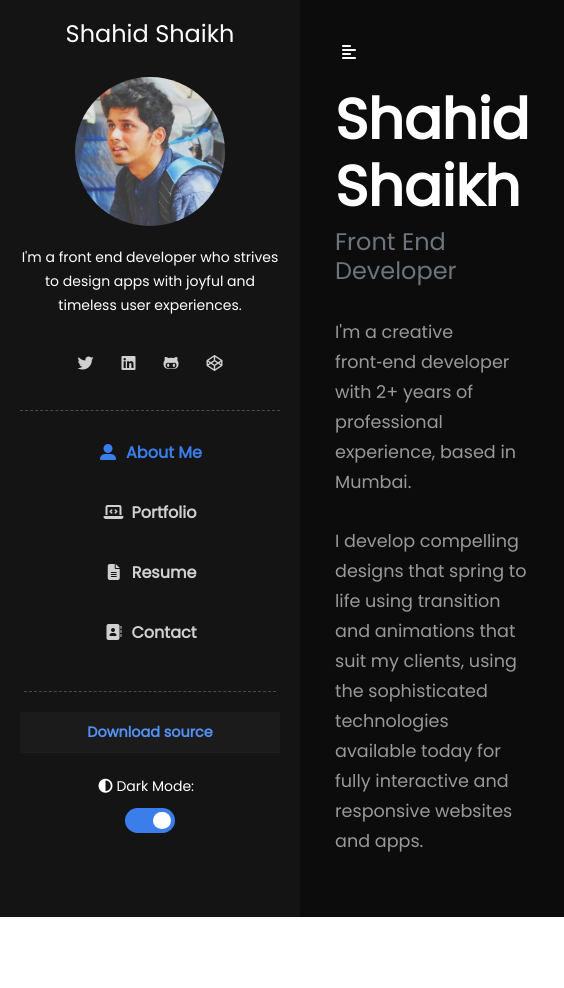
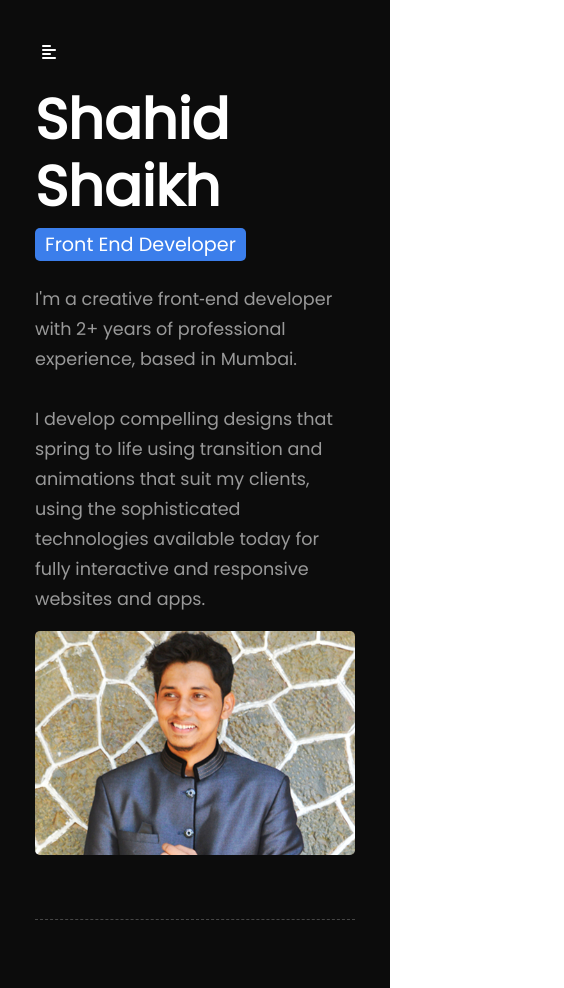
Before and after one commit to shahidshaikhs/Portfolio-Vue-, a Vue app: page / in a window 390 px wide. Shown: the whole page, 564 px wide, since content can reach past the window. Before the commit the page ends 917 px from the top, so only its background shows below. Built offline with nearby package versions, Linux system fonts and the light colour scheme.

Commit message:
Added 2nd image

```diff
--- a/src/App.vue
+++ b/src/App.vue
@@ -106,4 +106,6 @@ a:focus {
   color: rgba(255, 255, 255, 0.8) !important;
 }
 
+
+
 </style>
--- a/src/components/Sidebar.vue
+++ b/src/components/Sidebar.vue
@@ -112,7 +112,7 @@ export default {
 }
 
 #sidebar .sidebar-header {
-  padding: 20px 20px 0px 20px;
+  padding: 40px 20px 0px 20px;
   text-align: center;
 }
 
@@ -285,4 +285,21 @@ ul.CTAs a {
   background: white;
   transition: left 0.15s ease-in;
 }
+
+/* ---------------------------------------------------
+    MEDIAQUERIES
+----------------------------------------------------- */
+
+@media (max-width: 768px) {
+  #sidebar {
+    margin-left: -300px;
+  }
+  #sidebar.active {
+    margin-left: 0;
+  }
+  #sidebarCollapse span {
+    display: none;
+  }
+}
+
 </style>
--- a/src/views/Home.vue
+++ b/src/views/Home.vue
@@ -2,7 +2,13 @@
   <div id="content" :class="(darkTheme) ? 'dark' : 'light'">
     <nav class="navbar navbar-expand-lg">
       <div class="container-fluid">
-        <button type="button" id="sidebarCollapse" class="btn btn-info" :class="(darkTheme) ? 'btn-info-dark' : 'btn-info-light'" @click="switchDrawer()">
+        <button
+          type="button"
+          id="sidebarCollapse"
+          class="btn btn-info"
+          :class="(darkTheme) ? 'btn-info-dark' : 'btn-info-light'"
+          @click="switchDrawer()"
+        >
           <i class="fas fa-align-left"></i>
         </button>
       </div>
@@ -12,7 +18,7 @@
       <div class="row">
         <div class="col-sm-12 col-lg-6">
           <h1 class="font-weight-bold display-4">Shahid Shaikh</h1>
-          <h4 class="text-muted">Front End Developer</h4>
+          <h4 class="text-designation">Front End Developer</h4>
           <br />
           <p>
             I'm a creative front‑end developer with 2+ years of professional experience, based in Mumbai.
@@ -21,9 +27,14 @@
           </p>
         </div>
         <div class="col-sm-12 col-lg-6">
-          <img class="image_2 mb-3 mb-lg-0 ml-lg-5 mr-md-0" src="#" alt />
+          <img
+            class="image_2 mb-3 mb-lg-0 ml-lg-5 mr-md-0"
+            src="../assets/images/profile-2.png"
+            alt
+          />
         </div>
       </div>
+      <div class="divider my-5" :class="(darkTheme) ? 'divider-dark' : 'divider-light'"></div>
     </div>
   </div>
 </template>
@@ -49,21 +60,43 @@ export default {
   color: #fff;
 }
 
-.image_2 {
-  max-width: 400px;
+.text-designation{
+  background: #3b7eeb;
+  display: inline-block;
+  padding: 5px 10px;
+  font-size: 1.2rem;
+  border-radius: 5px;
+  margin-bottom: 1.5rem;
+  color: #fff;
 }
 
-.btn-info{
+.image_2 {
+  max-width: 500px;
+  border-radius: 5px;
+}
+
+.btn-info {
   outline: none;
   border: none;
   box-shadow: none;
 }
 
-.btn-info-dark{
-  color: #fff
+.btn-info-dark {
+  color: #fff;
 }
 
-.btn-info-light{
-  color: #333
+.btn-info-light {
+  color: #333;
+}
+
+/* ---------------------------------------------------
+    MEDIAQUERIES
+----------------------------------------------------- */
+
+@media (max-width: 768px) {
+  .image_2 {
+    margin: 0 auto;
+    width: 100%;
+  }
 }
 </style>
```
Also changed, not shown: src/assets/images/profile-2.png (added).
